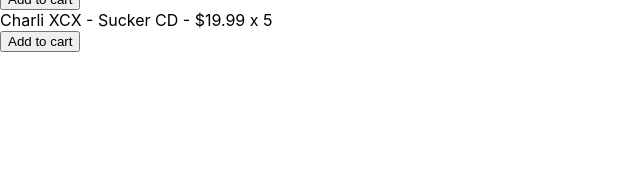
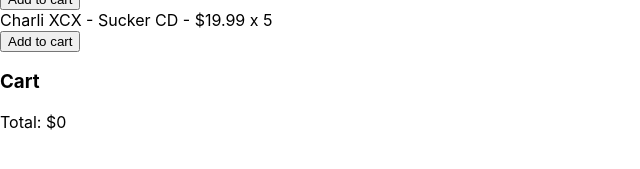
Before and after one commit to bhawnasingla/sample-react, a React (Create React App) app: page / in a window 1280 px wide. Shown: the part 185-354 px from the top of the page, without its empty margins (0-640 px from the left). Built offline with nearby package versions, Linux system fonts and the light colour scheme.

Commit message:
Shopping Cart: Add to cart and show total

```diff
--- a/src/App.js
+++ b/src/App.js
@@ -5,6 +5,7 @@
 
 export const App = () => {
     const products = useSelector(state => state.products);
+    const cart = useSelector(state => state.cart);
     const dispatch = useDispatch();
 
     useEffect(() => {
@@ -15,6 +16,7 @@
     return (
         <div>
             <h2>Shopping Cart Example</h2>
+            <div>
                 <h3>Products</h3>
                 {products.map(product =>
                     <div>
@@ -23,6 +25,18 @@
                         <button onClick={e => dispatch(addToCartAction(product))}>Add to cart</button>
                     </div>
                 )}
+            </div>
+
+            <div>
+                <h3>Cart</h3>
+                {cart.map(product =>
+                    <div>
+                        <label>{product.name} - {product.currency}{product.price} x {product.availableQty}</label>
+                        <br/>
+                    </div>
+                )}
+                <label>Total: $</label>{cart.reduce(((total, product) => total += product.price * product.availableQty), 0)}
+            </div>
         </div>
     );
 };
--- a/src/reducers/index.js
+++ b/src/reducers/index.js
@@ -15,7 +15,14 @@
                             availableQty: --product.availableQty
                         };
                     return product;
-                })
+                }),
+                cart: [
+                    ...state.cart,
+                    {
+                        ...action.payload,
+                        availableQty: 1
+                    }
+                ]
             };
 
         default:
```
Lines whose indentation alone changed are shown as unchanged.
